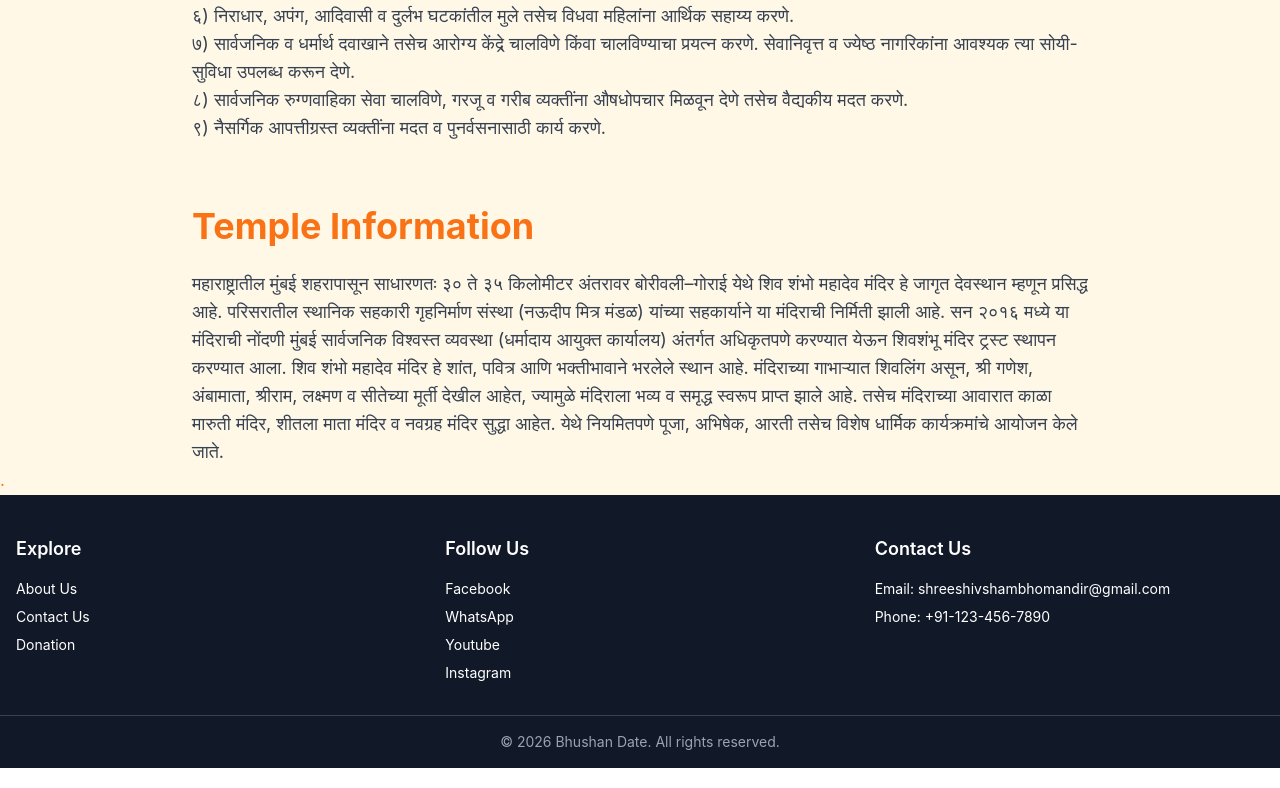
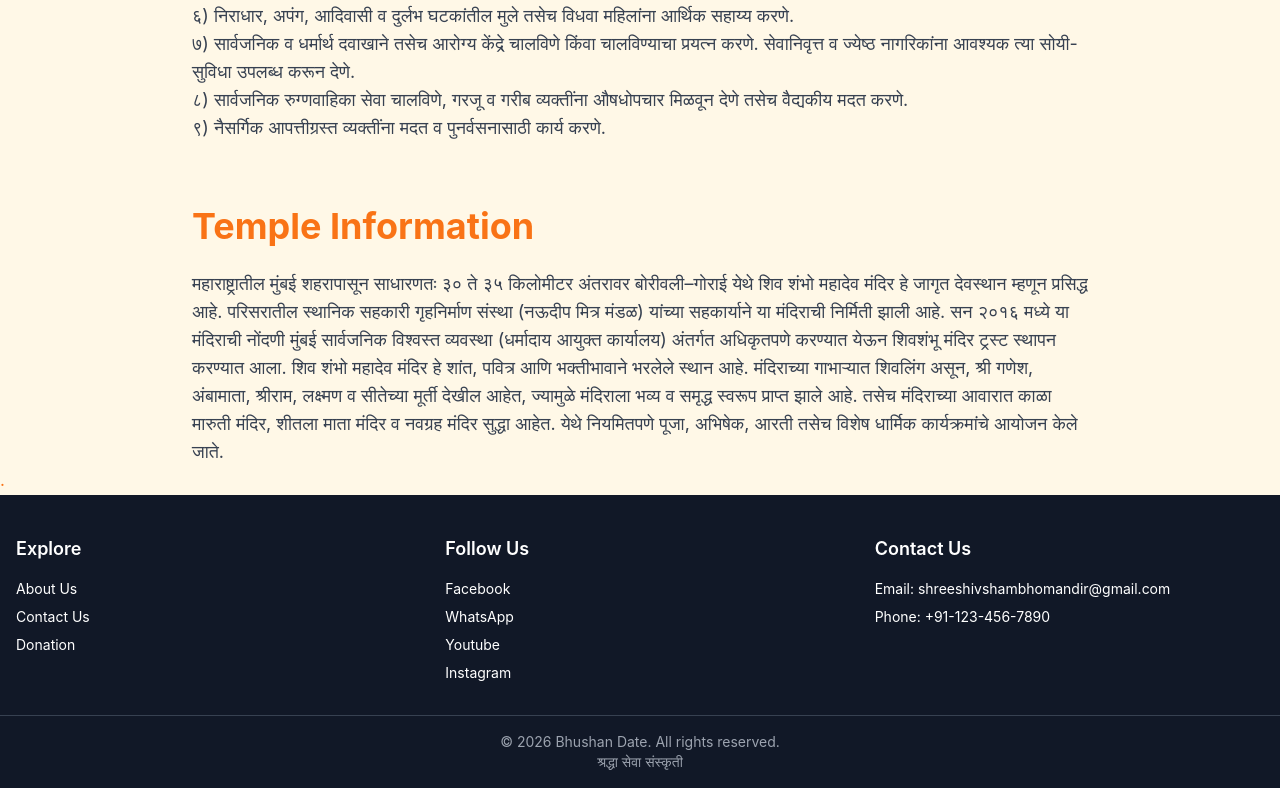
Before and after one commit to bhushi-94/shiv-shamboo, a React (Create React App) app: page / in a window 1280 px wide. Shown: the part 2380-3168 px from the top of the page. Built offline with nearby package versions, Linux system fonts and the light colour scheme.

Commit message:
Changing footer

```diff
--- a/src/components/FooterSr.js
+++ b/src/components/FooterSr.js
@@ -120,6 +120,8 @@ function FooterSr() {
       <div className="border-t border-gray-700 mt-8 py-4">
         <p className="text-center text-sm text-gray-400">
           © {new Date().getFullYear()} Bhushan Date. All rights reserved.
+          <br />
+          श्रद्धा सेवा संस्कृती
         </p>
       </div>
     </footer>
```
